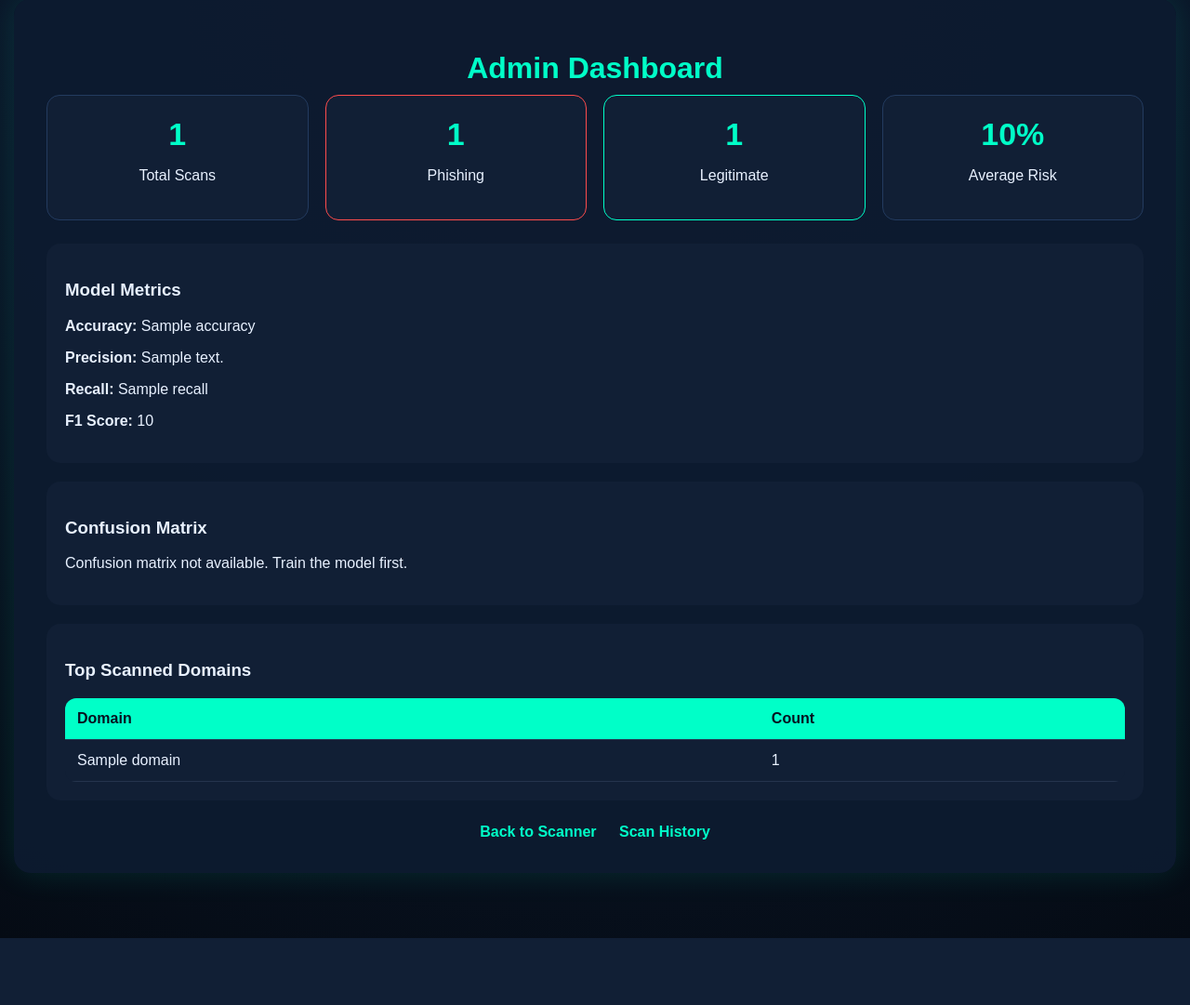
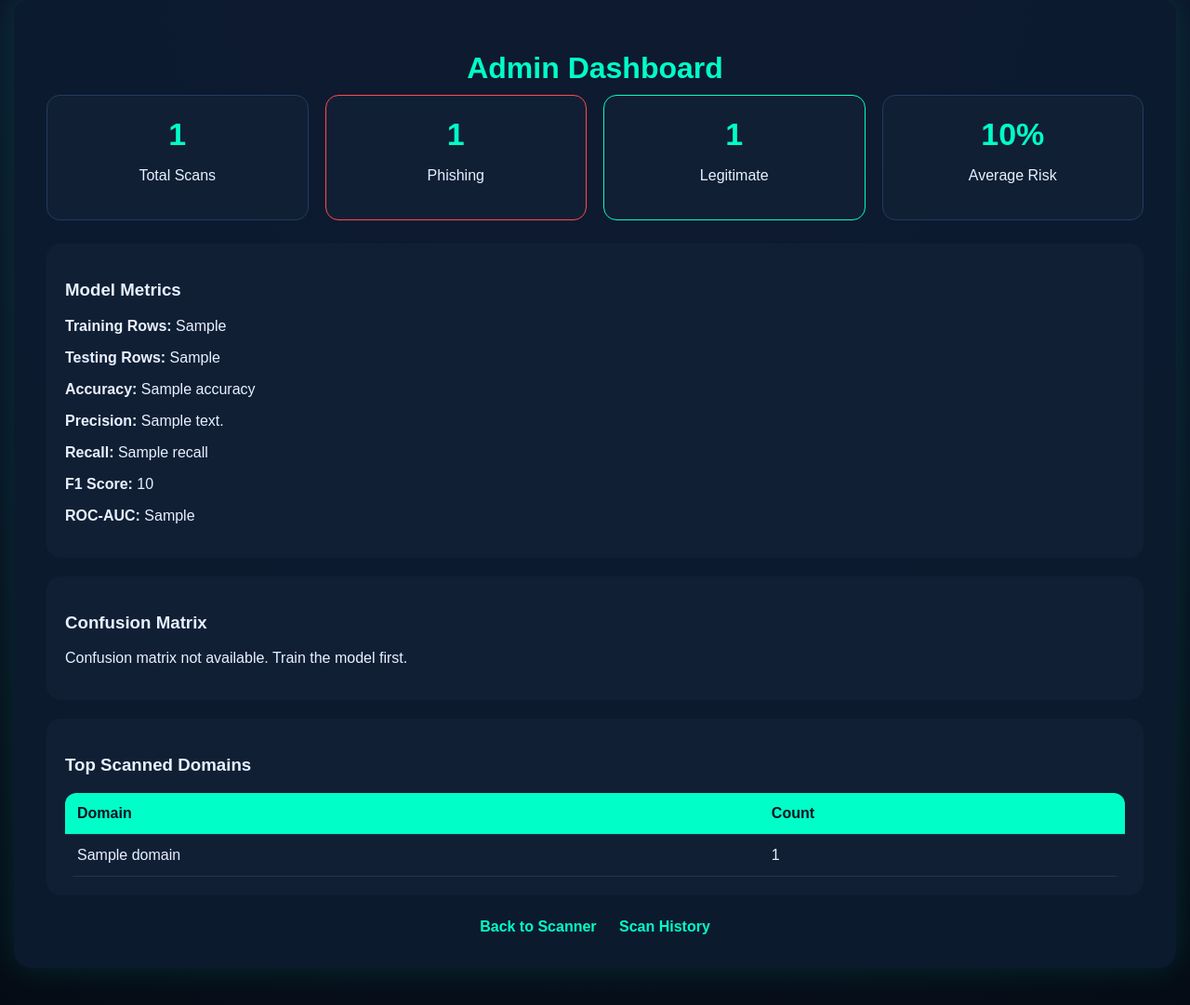
Before and after one commit to Zyphorix9X/Phishing-Website-Detection-System, a Flask app: template templates/admin.html in a window 1280 px wide. Shown: the part 71-1152 px from the top of the page at 93% size. Before the commit the page ends 1080 px from the top, so only its background shows below. Run offline with Flask 3, Linux system fonts and the light colour scheme; the template is opened without the code that fills it: most values are stand-ins (such as "Sample title", 1, 10 or a date in 2020).

Commit message:
Update templates/admin.html

```diff
--- a/templates/admin.html
+++ b/templates/admin.html
@@ -36,10 +36,13 @@
         <h3>Model Metrics</h3>
 
         {% if metrics %}
-            <p><strong>Accuracy:</strong> {{ metrics.accuracy }}</p>
-            <p><strong>Precision:</strong> {{ metrics.precision }}</p>
-            <p><strong>Recall:</strong> {{ metrics.recall }}</p>
-            <p><strong>F1 Score:</strong> {{ metrics.f1_score }}</p>
+            <p><strong>Training Rows:</strong> {{ metrics.dataset.train_rows }}</p>
+            <p><strong>Testing Rows:</strong> {{ metrics.dataset.test_rows }}</p>
+            <p><strong>Accuracy:</strong> {{ metrics.performance.accuracy }}</p>
+            <p><strong>Precision:</strong> {{ metrics.performance.precision }}</p>
+            <p><strong>Recall:</strong> {{ metrics.performance.recall }}</p>
+            <p><strong>F1 Score:</strong> {{ metrics.performance.f1_score }}</p>
+            <p><strong>ROC-AUC:</strong> {{ metrics.performance.roc_auc }}</p>
         {% else %}
             <p>Model metrics not found. Run training first.</p>
         {% endif %}
```
